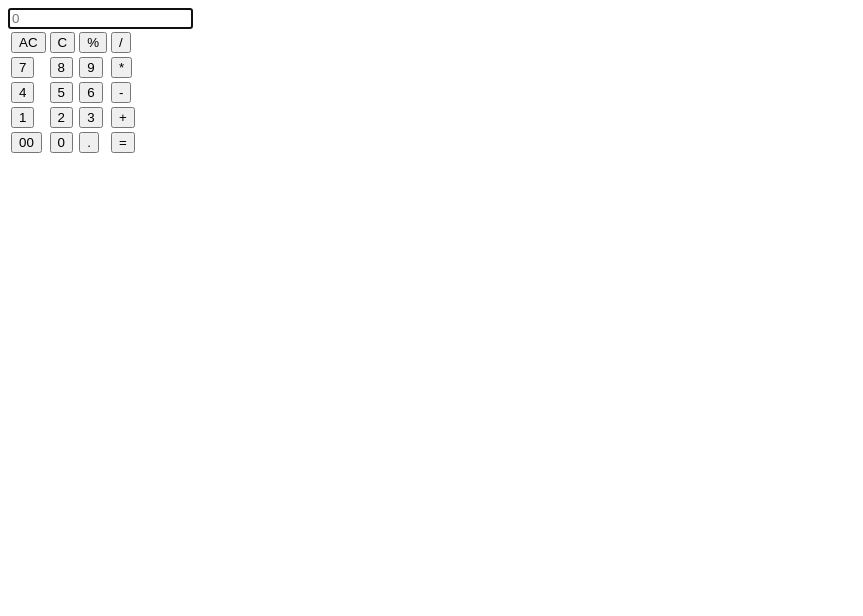
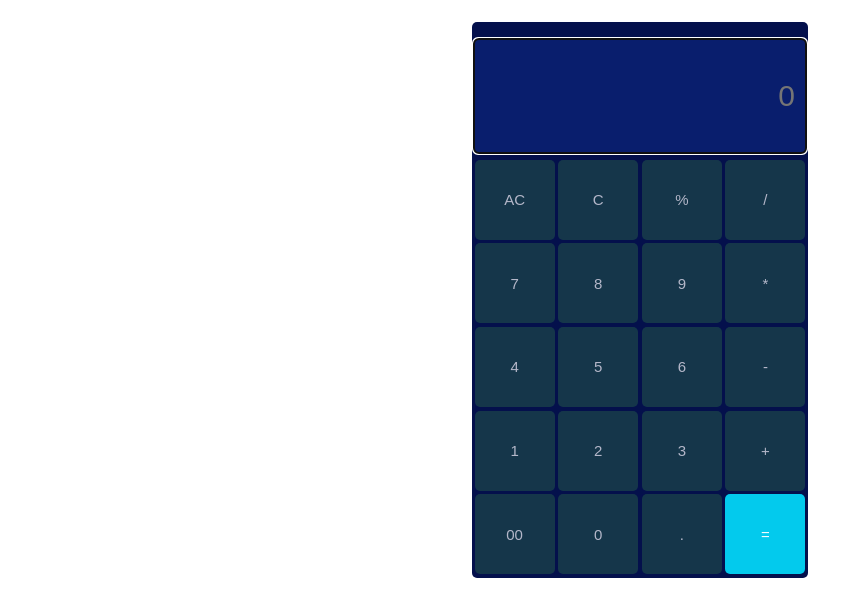
Before and after one commit to CryptMick/Calculator, a plain HTML site: page index.html in a window 1280 px wide. Shown: the whole page, without its empty margins (0-863 px from the left). Drawn offline with Linux system fonts and the light colour scheme.

Commit message:
Stylesheet for calculator display

```diff
--- a/stylesheet.css
+++ b/stylesheet.css
@@ -1 +1,59 @@
-# Calculator CSS file
+*{
+    padding: 0;
+    margin: 0;
+}
+#container{
+    display: flex;
+    justify-content: center;
+    align-items: center;
+    height: 600px;
+    /*background-color: aquamarine;*/
+}
+.cal-container{
+    display: flex;
+    justify-content: space-evenly;
+    align-items: center;
+    flex-direction: column;
+    height: 530px;
+    width: 310px;
+    margin: 50px;
+    padding: 13px;
+    border-radius: 5px;
+    background: rgb(4, 16, 76);
+}
+input{
+    flex: 1 1 0;
+    color: #fff;
+    margin: 3px;
+    height: 92px;
+    width: 310px;
+    font-size: 30px;
+    text-align: right;
+    padding: 11px;
+    border-radius: 5px;
+    background: rgba(14, 44, 142, 0.5);
+    border: 1px solid rgba(6, 35, 131, 0.5);
+}
+table{
+    display: flex;
+    justify-content: space-around;
+    width: 420px;
+    height: 420px;
+}
+button{
+    flex: 1 1 0;
+    opacity: 0.7;
+    border-radius: 5px;
+    border: 0;
+    color: #fff;
+    background: rgb(29, 72, 75);
+    height: 80px;
+    width: 80px;
+    font-size: 15px;
+    text-align: center;
+    margin: 0.8px;
+}
+#equal {
+    opacity: 1;
+    background: rgb(3, 202, 237);
+}
```
